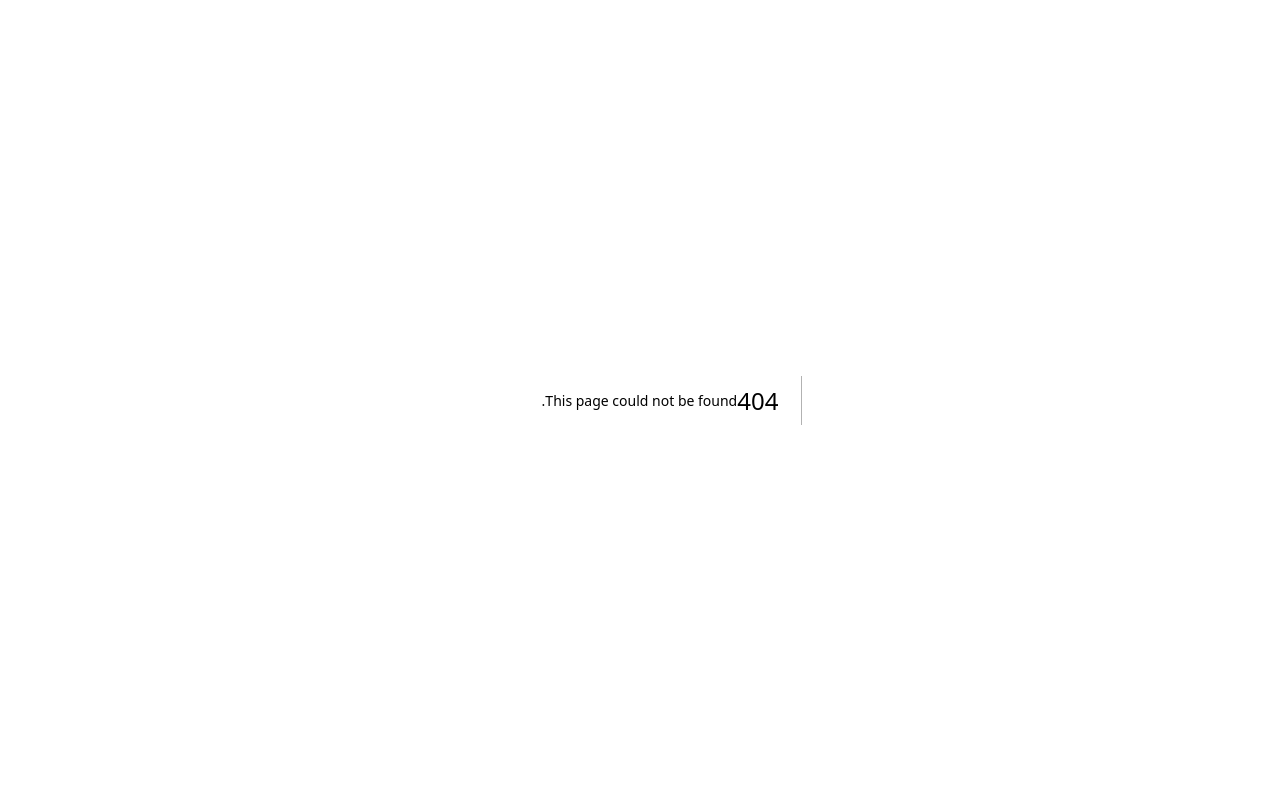
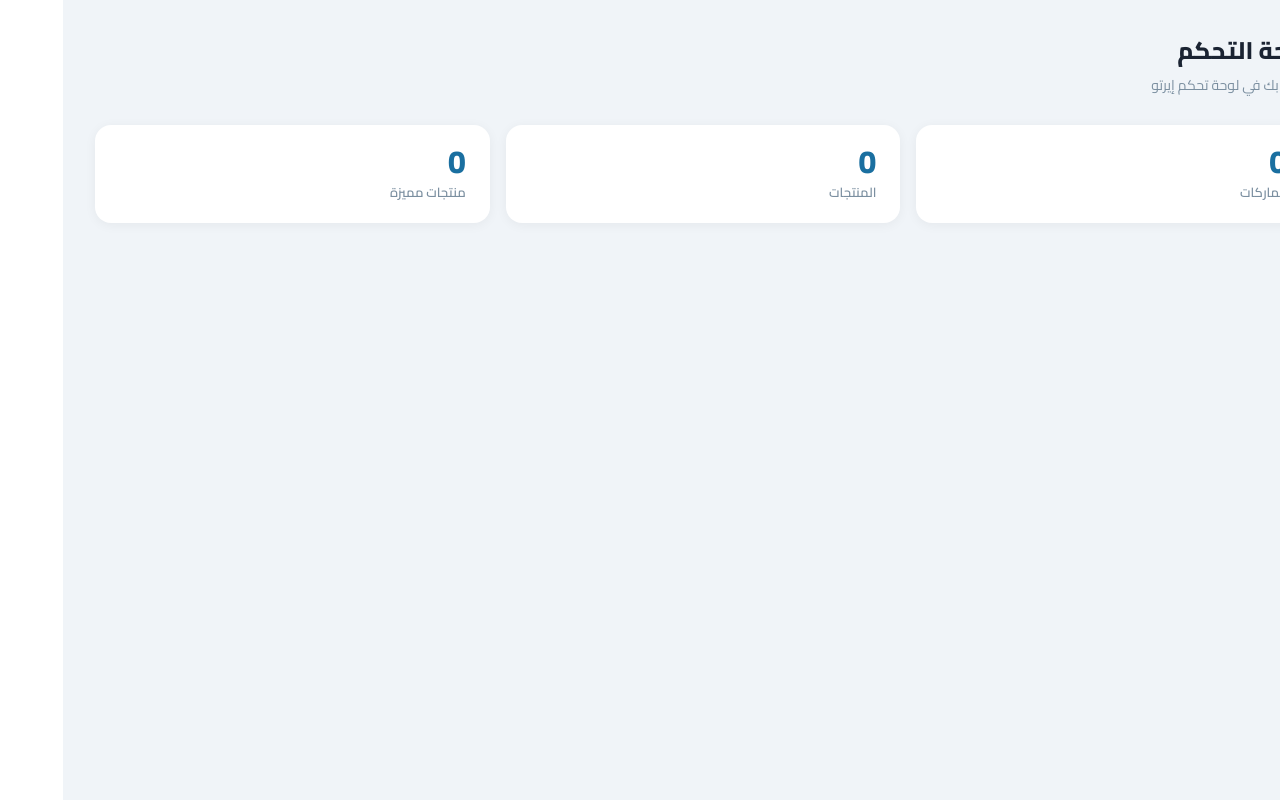
Before and after one commit to dev-mahmoudakram/airtwo-store, a Next.js app: page /admin in a window 1280 px wide. Before the commit this address had no page. Built offline with nearby package versions, Linux system fonts and the light colour scheme; no server answers; the database is empty.

Commit message:
feat(catalog): add public API route for products

```diff
--- /dev/null
+++ b/src/app/admin/page.tsx
@@ -0,0 +1,34 @@
+import { prisma } from "@/lib/prisma";
+import styles from "./admin.module.scss";
+
+export default async function AdminDashboard() {
+    const [brandsCount, productsCount, featuredCount] = await Promise.all([
+        prisma.brand.count(),
+        prisma.product.count(),
+        prisma.product.count({ where: { featured: true } }),
+    ]);
+
+    const stats = [
+        { label: "الماركات", value: brandsCount },
+        { label: "المنتجات", value: productsCount },
+        { label: "منتجات مميزة", value: featuredCount },
+    ];
+
+    return (
+        <div>
+            <div className={styles.pageHeader}>
+                <h1>لوحة التحكم</h1>
+                <p>مرحباً بك في لوحة تحكم إيرتو</p>
+            </div>
+
+            <div className={styles.statsRow}>
+                {stats.map((s) => (
+                    <div key={s.label} className={styles.statCard}>
+                        <span className={styles.statValue}>{s.value}</span>
+                        <span className={styles.statLabel}>{s.label}</span>
+                    </div>
+                ))}
+            </div>
+        </div>
+    );
+}
--- /dev/null
+++ b/src/app/admin/providers.tsx
@@ -0,0 +1,7 @@
+"use client";
+
+import { SessionProvider } from "next-auth/react";
+
+export default function AdminProviders({ children }: { children: React.ReactNode }) {
+    return <SessionProvider>{children}</SessionProvider>;
+}
--- /dev/null
+++ b/src/app/api/products/route.ts
@@ -0,0 +1,14 @@
+import { NextResponse } from "next/server";
+import { prisma } from "@/lib/prisma";
+
+export async function GET() {
+    try {
+        const products = await prisma.product.findMany({
+            include: { brand: { select: { name: true } } },
+            orderBy: { createdAt: "desc" },
+        });
+        return NextResponse.json(products);
+    } catch {
+        return NextResponse.json({ error: "Failed to fetch products" }, { status: 500 });
+    }
+}
```
